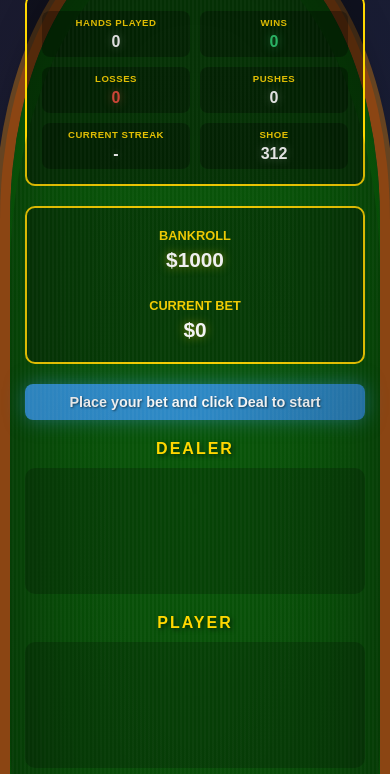
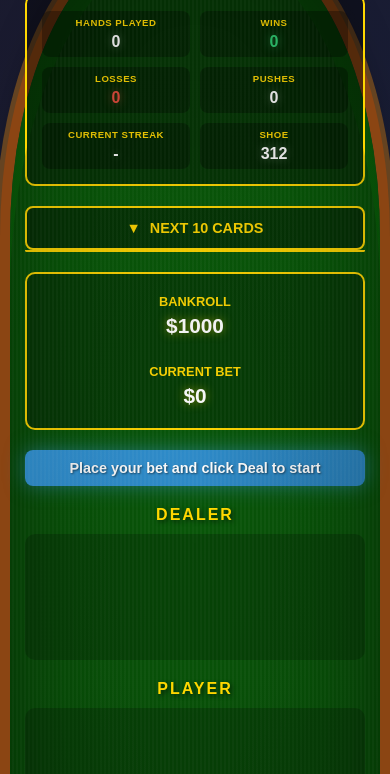
Before and after one commit to SimJM/SimJM.github.io, a plain HTML site: page cbj.html in a window 390 px wide. Shown: the part 70-844 px from the top of the page. Drawn offline with Linux system fonts and the light colour scheme.

Commit message:
Add expandable next 10 cards preview feature
- Add collapsible container showing upcoming cards from the shoe
- Display cards in grid layout (5 cols desktop, 3 cols mobile, 2 cols small mobile)
- Auto-update preview whenever a card is dealt from the shoe
- Add smooth expand/collapse animation with toggle icon
- Maintain proper card coloring for red (hearts/diamonds) and black (spades/clubs) suits
- Integrate seamlessly with existing casino aesthetic and responsive design

```diff
--- a/cbj.css
+++ b/cbj.css
@@ -110,6 +110,80 @@ h1 {
 	.stats-panel {
 		grid-template-columns: repeat(2, 1fr);
 	}
+}
+
+/* Next 10 Cards Preview */
+.next-cards-container {
+	margin-bottom: 20px;
+}
+
+.next-cards-toggle {
+	width: 100%;
+	background: rgba(0, 0, 0, 0.4);
+	border: 2px solid #ffd700;
+	border-radius: 8px;
+	padding: 12px;
+	color: #ffd700;
+	font-size: 0.9em;
+	font-weight: bold;
+	cursor: pointer;
+	transition: all 0.3s ease;
+	text-align: center;
+}
+
+.next-cards-toggle:hover {
+	background: rgba(255, 215, 0, 0.2);
+	box-shadow: 0 0 15px rgba(255, 215, 0, 0.3);
+}
+
+#toggleIcon {
+	display: inline-block;
+	transition: transform 0.3s ease;
+	margin-right: 5px;
+}
+
+.next-cards-preview {
+	max-height: 0;
+	overflow: hidden;
+	transition: max-height 0.3s ease;
+	background: rgba(0, 0, 0, 0.3);
+	border-radius: 0 0 8px 8px;
+	border: 2px solid #ffd700;
+	border-top: none;
+}
+
+.next-cards-preview.expanded {
+	max-height: 500px;
+}
+
+.next-cards-list {
+	padding: 15px;
+	display: grid;
+	grid-template-columns: repeat(5, 1fr);
+	gap: 10px;
+}
+
+.next-card-item {
+	background: rgba(255, 255, 255, 0.95);
+	border-radius: 6px;
+	padding: 8px;
+	text-align: center;
+	box-shadow: 0 2px 5px rgba(0, 0, 0, 0.3);
+	border: 1px solid #ddd;
+}
+
+.next-card-number {
+	display: block;
+	font-size: 0.7em;
+	color: #666;
+	margin-bottom: 4px;
+	font-weight: bold;
+}
+
+.next-card-display {
+	display: block;
+	font-size: 1.2em;
+	font-weight: bold;
 }
 
 .info-panel {
@@ -398,6 +472,20 @@ h1 {
 		padding: 8px 5px;
 	}
 
+	.next-cards-list {
+		grid-template-columns: repeat(3, 1fr);
+		gap: 8px;
+		padding: 12px;
+	}
+
+	.next-card-item {
+		padding: 6px;
+	}
+
+	.next-card-display {
+		font-size: 1em;
+	}
+
 	.info-panel {
 		flex-direction: column;
 		gap: 10px;
@@ -506,6 +594,24 @@ h1 {
 		padding: 6px 3px;
 	}
 
+	.next-cards-list {
+		grid-template-columns: repeat(2, 1fr);
+		gap: 6px;
+		padding: 10px;
+	}
+
+	.next-card-item {
+		padding: 5px;
+	}
+
+	.next-card-number {
+		font-size: 0.6em;
+	}
+
+	.next-card-display {
+		font-size: 0.9em;
+	}
+
 	.card {
 		width: 45px;
 		height: 65px;
--- a/cbj.html
+++ b/cbj.html
@@ -34,6 +34,15 @@
 				<div class="stat-group">
 					<div class="stat-label">SHOE</div>
 					<div class="stat-value" id="shoeCards">312</div>
+				</div>
+			</div>
+
+			<div class="next-cards-container">
+				<button class="next-cards-toggle" id="nextCardsToggle">
+					<span id="toggleIcon">▼</span> NEXT 10 CARDS
+				</button>
+				<div class="next-cards-preview" id="nextCardsPreview">
+					<div class="next-cards-list" id="nextCardsList"></div>
 				</div>
 			</div>
 
--- a/cbj.js
+++ b/cbj.js
@@ -63,6 +63,12 @@ const pushesEl = document.getElementById("pushes");
 const streakEl = document.getElementById("streak");
 const shoeCardsEl = document.getElementById("shoeCards");
 
+// Next cards preview elements
+const nextCardsToggle = document.getElementById("nextCardsToggle");
+const nextCardsPreview = document.getElementById("nextCardsPreview");
+const nextCardsList = document.getElementById("nextCardsList");
+const toggleIcon = document.getElementById("toggleIcon");
+
 // Create a 6-deck shoe (312 cards)
 function createShoe() {
 	const newShoe = [];
@@ -84,13 +90,42 @@ function shuffle(array) {
 	}
 }
 
+// Update next 10 cards preview
+function updateNextCardsPreview() {
+	if (!nextCardsList) return;
+
+	const next10 = shoe.slice(-10).reverse();
+	nextCardsList.innerHTML = next10
+		.map((card, index) => {
+			const color =
+				card.suit === "♥️" || card.suit === "♦️" ? "red" : "black";
+			return `
+				<div class="next-card-item">
+					<span class="next-card-number">${index + 1}</span>
+					<span class="next-card-display" style="color: ${color}">
+						${card.value}${card.suit}
+					</span>
+				</div>
+			`;
+		})
+		.join("");
+}
+
+// Toggle next cards preview
+function toggleNextCards() {
+	const isExpanded = nextCardsPreview.classList.toggle("expanded");
+	toggleIcon.textContent = isExpanded ? "▲" : "▼";
+}
+
 // Deal a card from the shoe
 function dealCard() {
 	if (shoe.length === 0) {
 		shoe = createShoe();
 		shuffle(shoe);
 	}
-	return shoe.pop();
+	const card = shoe.pop();
+	updateNextCardsPreview();
+	return card;
 }
 
 // Calculate hand value
@@ -711,8 +746,10 @@ standBtn.addEventListener("click", stand);
 doubleBtn.addEventListener("click", doubleDown);
 splitBtn.addEventListener("click", split);
 newRoundBtn.addEventListener("click", newRound);
+nextCardsToggle.addEventListener("click", toggleNextCards);
 
 // Initialize shoe and display
 shoe = createShoe();
 shuffle(shoe);
 updateDisplay();
+updateNextCardsPreview();
```
